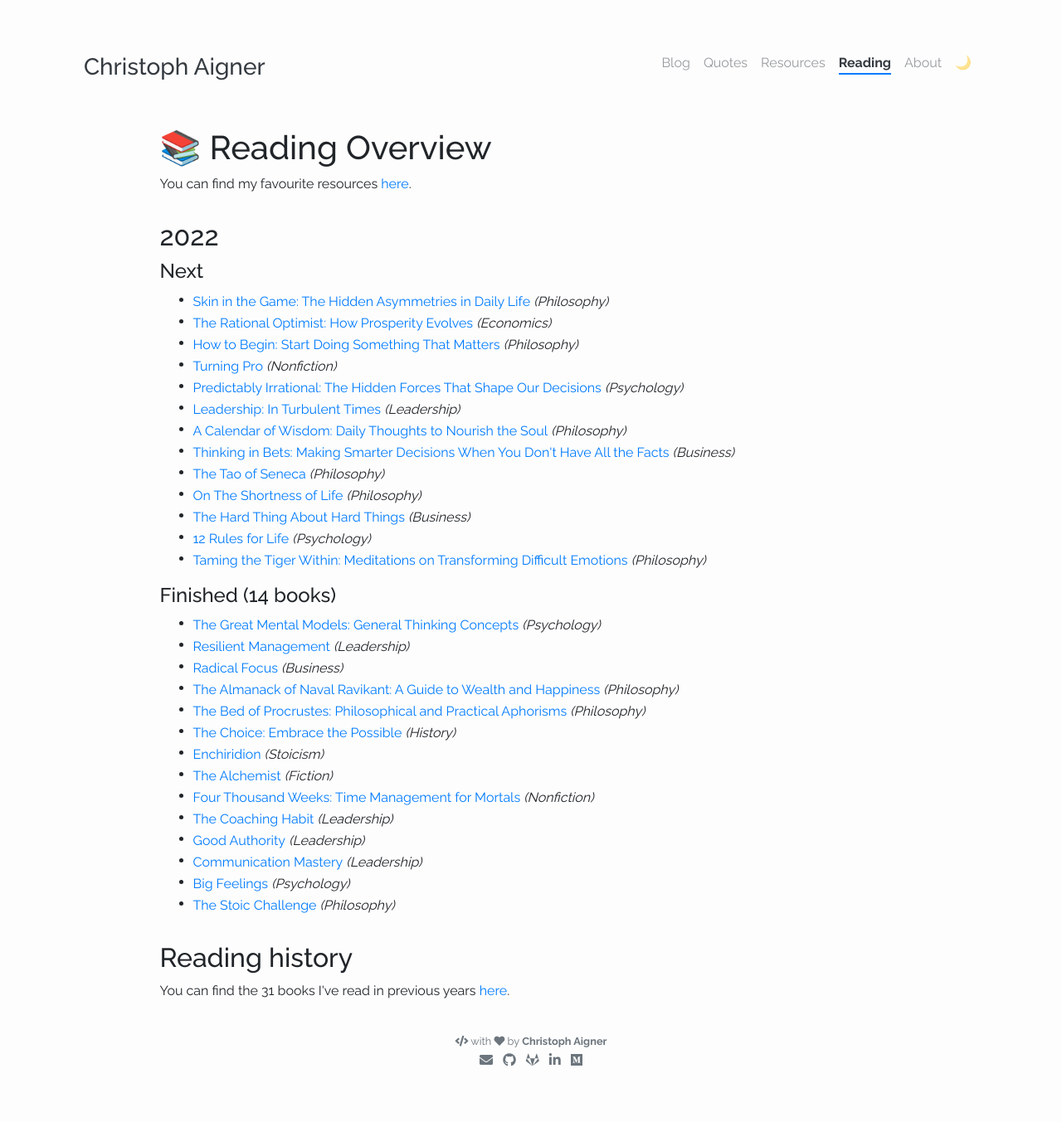
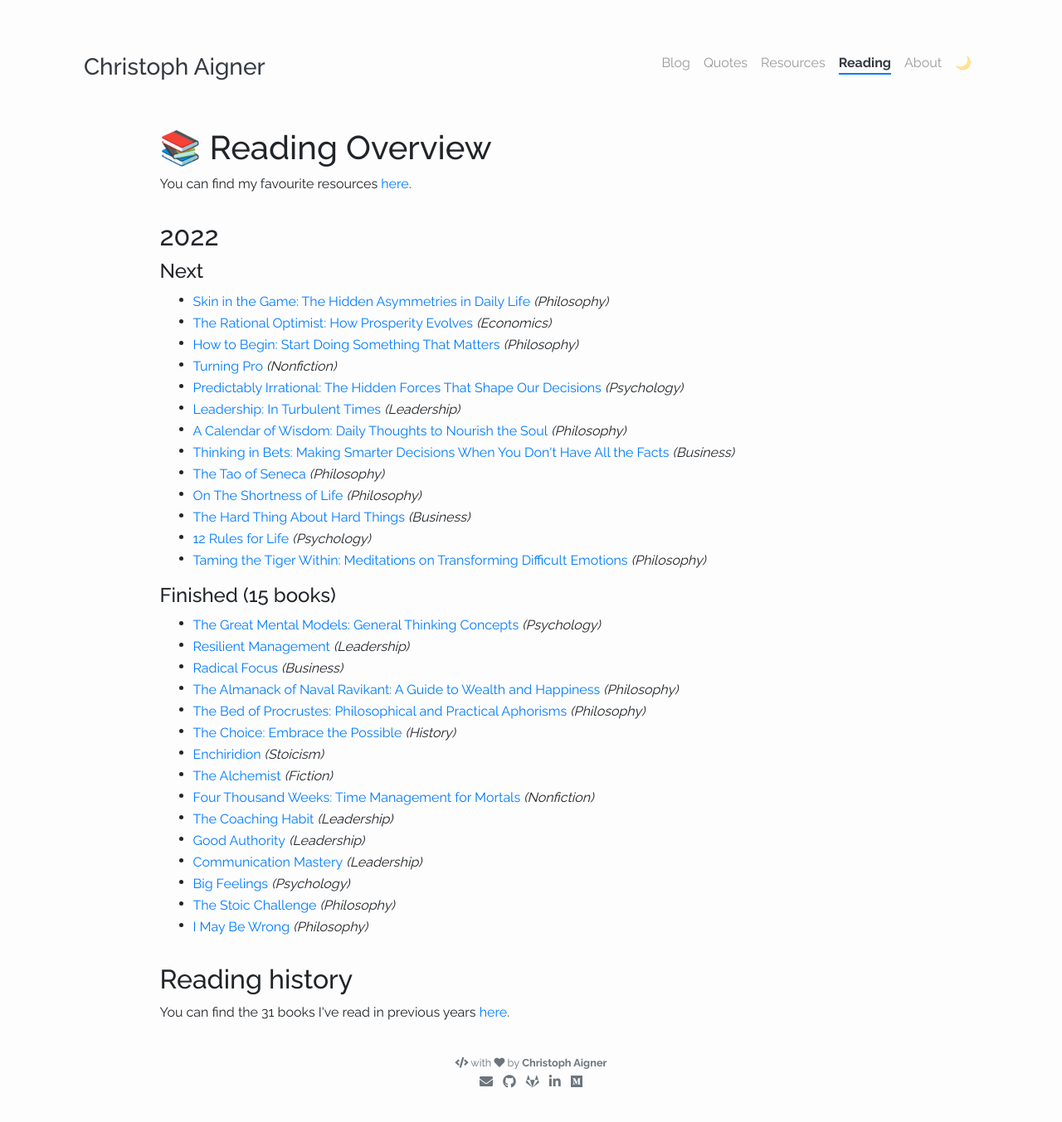
Before and after one commit to christophaigner/christophaigner.github.io, a Jekyll site: the page built from pages/reading.html, in a window 1280 px wide. Shown: the whole page at 83% size. Built offline with Jekyll 4.4.1, drawn with Linux system fonts in a browser that asks for light colours; nearby versions of some CDN libraries; before the commit the page ends 1327 px from its top, so only the background shows below that.

Commit message:
Add finished book

```diff
--- a/_data/reading/current.yml
+++ b/_data/reading/current.yml
@@ -106,3 +106,7 @@
   url: "https://www.goodreads.com/book/show/43726564-the-stoic-challenge"
   category: Philosophy
   finished: true
+- name: "I May Be Wrong"
+  url: "https://www.goodreads.com/book/show/60222414-i-may-be-wrong"
+  category: Philosophy
+  finished: true
```
